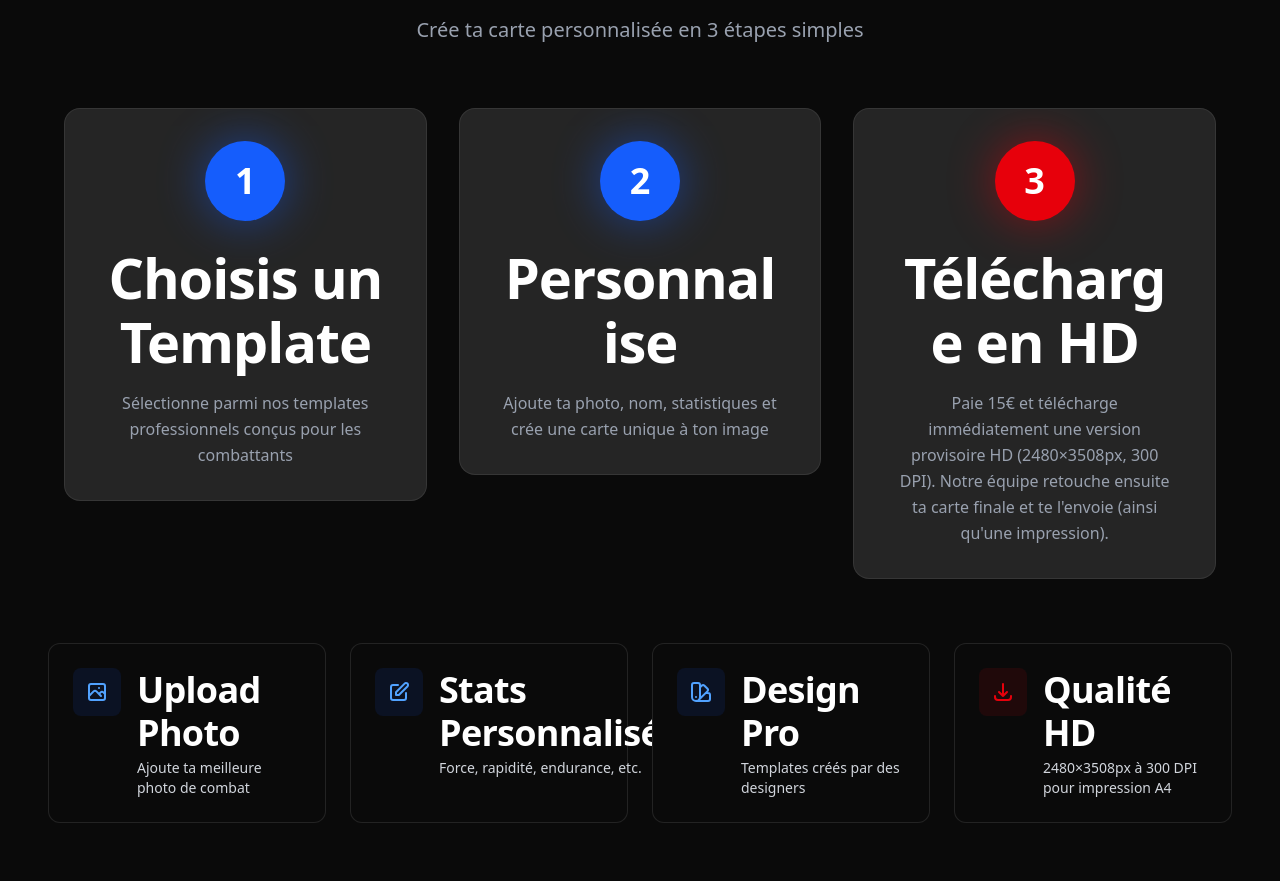
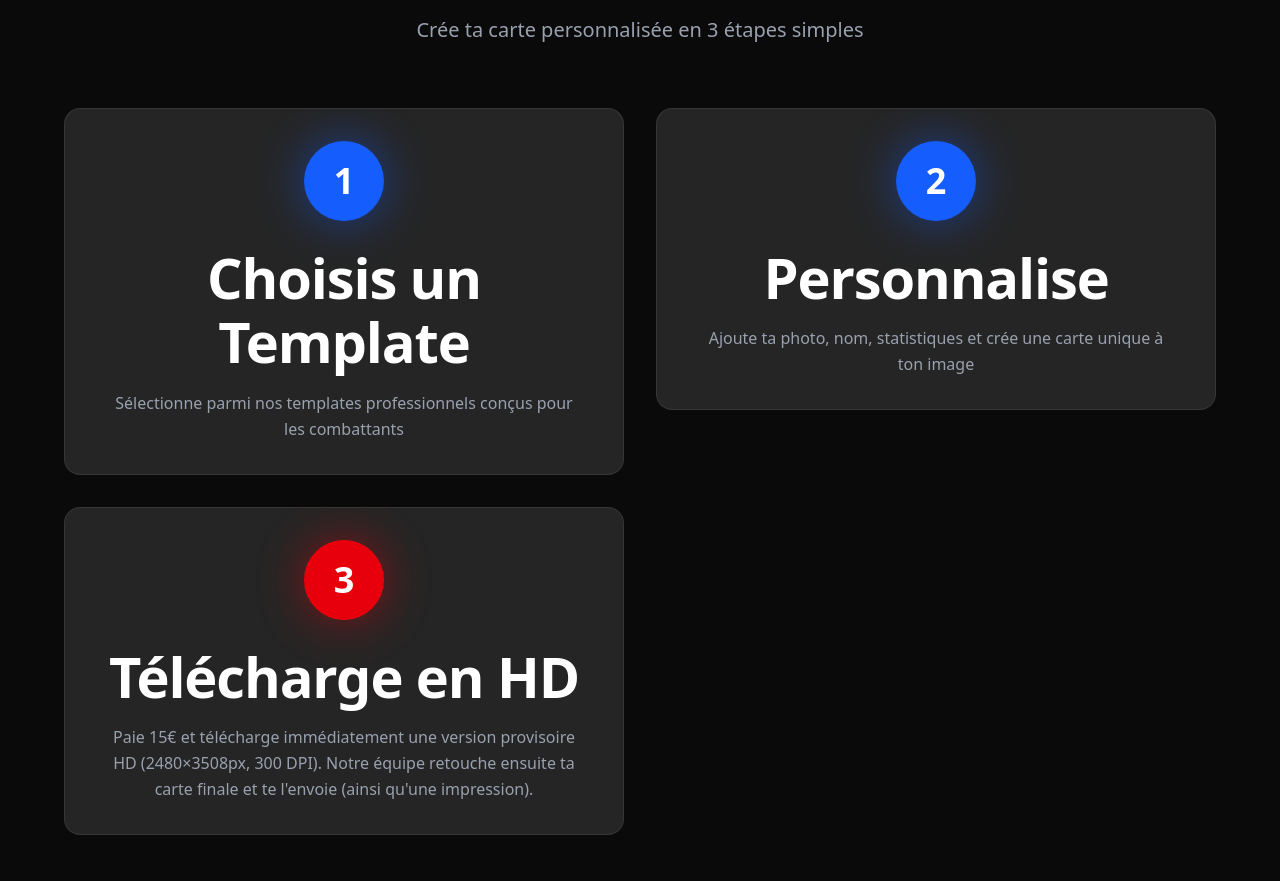
Before and after one commit to JohanL-78/fightercard, a Next.js app: page /faq in a window 1280 px wide. Shown: the part 383-1264 px from the top of the page. Built offline with nearby package versions, Linux system fonts and the light colour scheme; no server answers; the database is empty.

Commit message:
faq text

```diff
--- a/app/faq/page.tsx
+++ b/app/faq/page.tsx
@@ -69,7 +69,7 @@ export default function FAQ() {
           </SmoothReveal>
 
           <SmoothReveal direction="up" delay={0.2}>
-            <div className="grid md:grid-cols-3 gap-8 mb-16 px-4">
+            <div className="grid md:grid-cols-2 gap-8 mb-16 px-4">
               {/* Step 1 */}
               <div className="relative group">
                 <div className="absolute -inset-0.5 bg-blue-600 rounded-2xl blur opacity-0 group-hover:opacity-20 transition duration-500"></div>
@@ -80,7 +80,9 @@ export default function FAQ() {
                       <span className="text-3xl sm:text-4xl font-black text-white">1</span>
                     </div>
                   </div>
-                  <h2 className="text-lg sm:text-lg md:text-xl font-bold mb-4 break-words px-2">Choisis un Template</h2>
+                  <h2 className="text-lg sm:text-xl md:text-xl xl:text-2xl font-bold leading-tight mb-4 break-words px-2">
+                    Choisis un Template
+                  </h2>
                   <p className="text-sm sm:text-base text-gray-400 leading-relaxed break-words px-2">
                     Sélectionne parmi nos templates professionnels conçus pour les combattants
                   </p>
@@ -97,7 +99,9 @@ export default function FAQ() {
                       <span className="text-3xl sm:text-4xl font-black text-white">2</span>
                     </div>
                   </div>
-                  <h2 className="text-lg sm:text-xl md:text-2xl font-bold mb-4 break-words px-2">Personnalise</h2>
+                  <h2 className="text-lg sm:text-xl md:text-xl xl:text-xl font-bold leading-tight mb-4 break-words px-2">
+                    Personnalise
+                  </h2>
                   <p className="text-sm sm:text-base text-gray-400 leading-relaxed break-words px-2">
                     Ajoute ta photo, nom, statistiques et crée une carte unique à ton image
                   </p>
@@ -114,7 +118,9 @@ export default function FAQ() {
                       <span className="text-3xl sm:text-4xl font-black text-white">3</span>
                     </div>
                   </div>
-                  <h2 className="text-lg sm:text-xl md:text-2xl font-bold mb-4 break-words px-2">Télécharge en HD</h2>
+                  <h2 className="text-lg sm:text-xl md:text-xl xl:text-2xl font-bold leading-tight mb-4 break-words px-2">
+                    Télécharge en HD
+                  </h2>
                   <p className="text-sm sm:text-base text-gray-400 leading-relaxed break-words px-2">
                     Paie 15€ et télécharge immédiatement une version provisoire HD (2480×3508px, 300 DPI).
                     Notre équipe retouche ensuite ta carte finale et te l&apos;envoie (ainsi qu&apos;une impression).
@@ -126,7 +132,7 @@ export default function FAQ() {
 
           {/* Features */}
           <SmoothReveal direction="up" delay={0.3}>
-            <div className="grid sm:grid-cols-2 lg:grid-cols-4 gap-6 mb-12">
+            <div className="grid sm:grid-cols-2 xl:grid-cols-3 gap-6 mb-12">
               <div className="flex items-start gap-4 p-6 bg-[#0a0a0a] rounded-xl border border-white/10 hover:border-blue-600/30 transition-colors">
                 <div className="h-12 w-12 bg-blue-600/10 rounded-lg flex items-center justify-center flex-shrink-0">
                   <svg className="w-6 h-6 text-blue-400" fill="none" stroke="currentColor" viewBox="0 0 24 24">
@@ -134,8 +140,8 @@ export default function FAQ() {
                   </svg>
                 </div>
                 <div>
-                  <h3 className="font-bold mb-1">Upload Photo</h3>
-                  <p className="text-sm text-gray-300">Ajoute ta meilleure photo de combat</p>
+                  <h3 className="text-base lg:text-lg font-bold mb-1">Upload Photo</h3>
+                  <p className="text-sm lg:text-base text-gray-300">Ajoute ta meilleure photo de combat</p>
                 </div>
               </div>
 
@@ -146,8 +152,8 @@ export default function FAQ() {
                   </svg>
                 </div>
                 <div>
-                  <h3 className="font-bold mb-1">Stats Personnalisées</h3>
-                  <p className="text-sm text-gray-300">Force, rapidité, endurance, etc.</p>
+                  <h3 className="text-base lg:text-lg font-bold mb-1">Stats Personnalisées</h3>
+                  <p className="text-sm lg:text-base text-gray-300">Force, rapidité, endurance, etc.</p>
                 </div>
               </div>
 
@@ -158,8 +164,8 @@ export default function FAQ() {
                   </svg>
                 </div>
                 <div>
-                  <h3 className="font-bold mb-1">Design Pro</h3>
-                  <p className="text-sm text-gray-300">Templates créés par des designers</p>
+                  <h3 className="text-base lg:text-lg font-bold mb-1">Design Pro</h3>
+                  <p className="text-sm lg:text-base text-gray-300">Templates créés par des designers</p>
                 </div>
               </div>
 
@@ -170,8 +176,8 @@ export default function FAQ() {
                   </svg>
                 </div>
                 <div>
-                  <h3 className="font-bold mb-1">Qualité HD</h3>
-                  <p className="text-sm text-gray-300">2480×3508px à 300 DPI pour impression A4</p>
+                  <h3 className="text-base lg:text-lg font-bold mb-1">Qualité HD</h3>
+                  <p className="text-sm lg:text-base text-gray-300">2480×3508px à 300 DPI pour impression A4</p>
                 </div>
               </div>
             </div>
```
